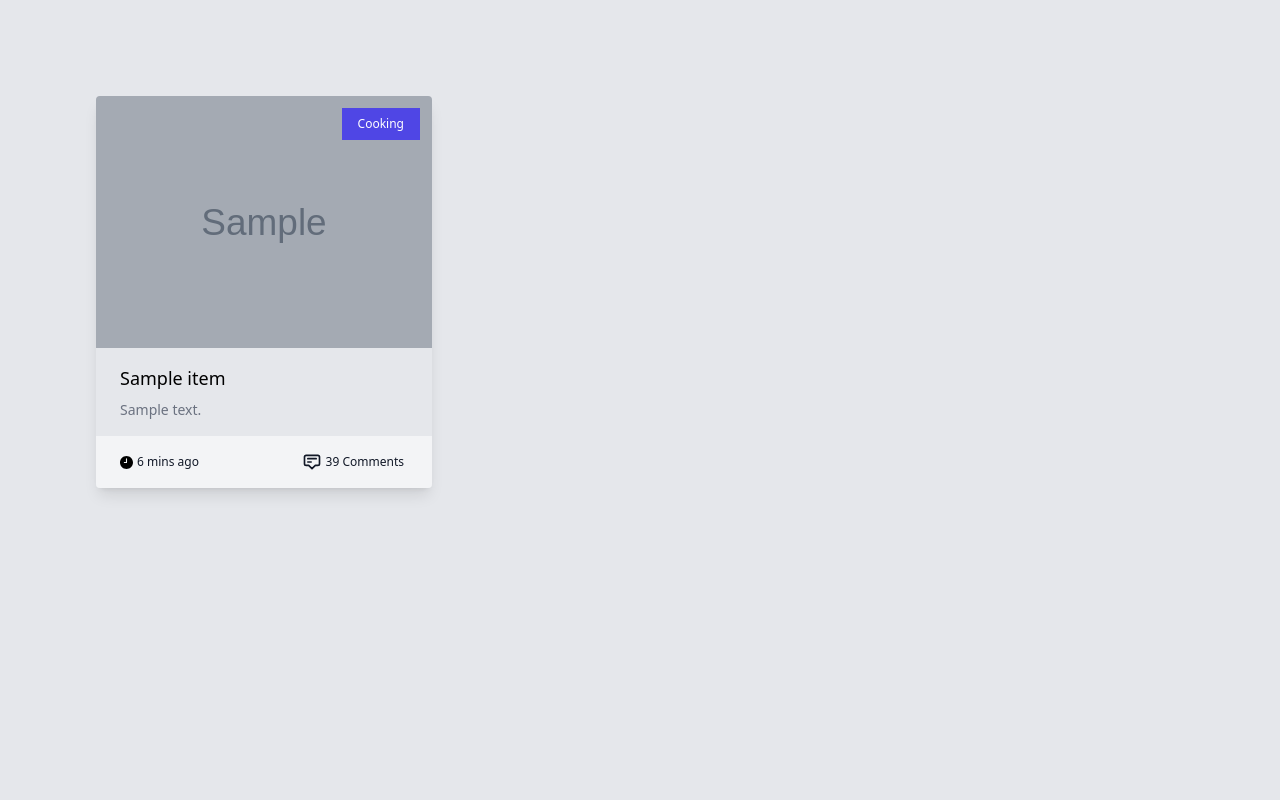
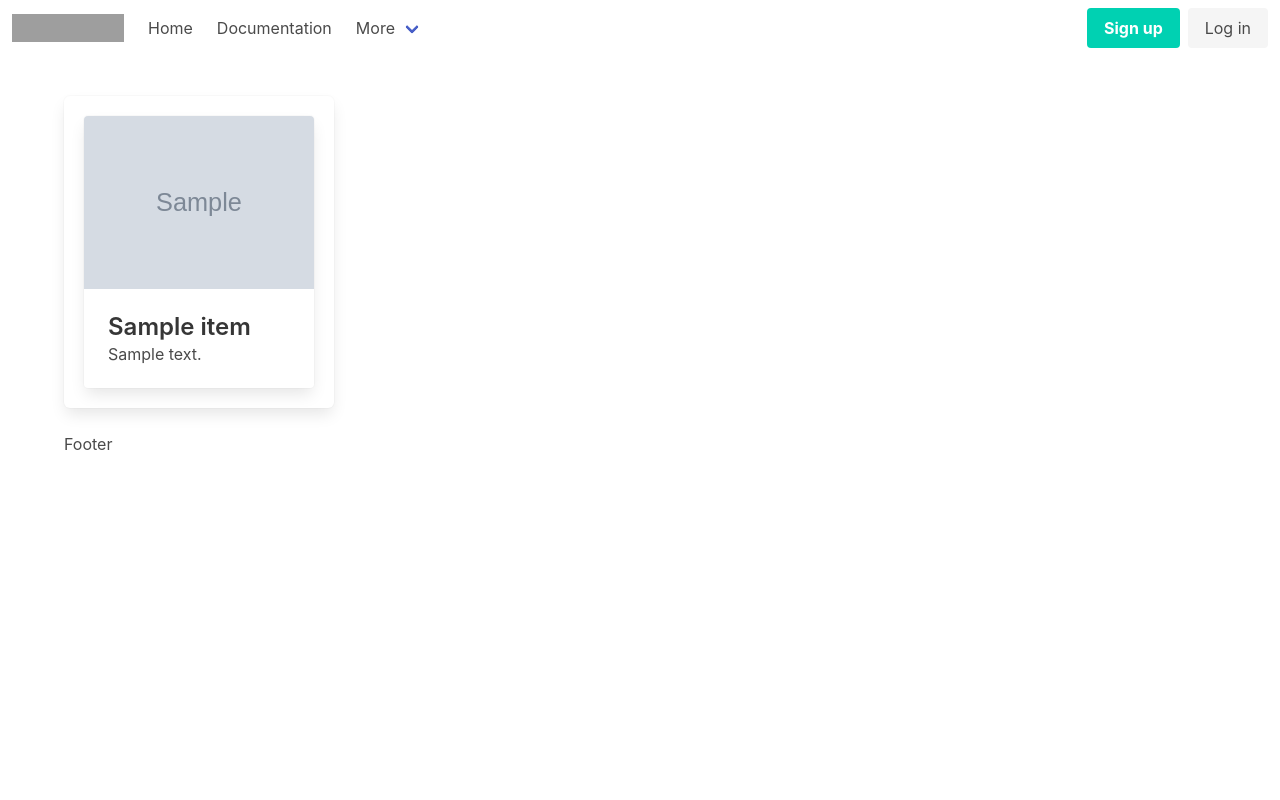
Before and after one commit to haseebjanhamraz/anp_candidates, a Node server app: page / in a window 1280 px wide. Run offline with Node 20, Linux system fonts and the light colour scheme; tables that the repository leaves empty hold one stand-in row (values such as "Sample post"); grey boxes marked "Sample" are stand-in pictures; style sheets or scripts are compiled from the project's sources; some libraries are stand-ins or nearby versions; grey boxes are pictures that could not be loaded.

Commit message:
Jumped from tailwind to bulma css

```diff
--- a/package.json
+++ b/package.json
@@ -12,12 +12,12 @@
   "license": "ISC",
   "dependencies": {
     "autoprefixer": "^10.4.16",
+    "bulma": "^0.9.4",
     "cloudinary": "^1.41.0",
     "ejs": "^3.1.9",
     "express": "^4.18.2",
     "mongoose": "^8.0.2",
-    "multer": "^1.4.5-lts.1",
-    "tailwindcss": "^3.3.6"
+    "multer": "^1.4.5-lts.1"
   },
   "devDependencies": {
     "postcss": "^8.4.32",
--- a/src/styles.css
+++ /dev/null
@@ -1,3 +0,0 @@
-@import 'tailwindcss/base';
-@import 'tailwindcss/components';
-@import 'tailwindcss/utilities';
--- a/tailwind.config.js
+++ /dev/null
@@ -1,7 +0,0 @@
-module.exports = {
-    content: [
-      "./views/**/*.ejs",
-    ],
-    theme: {},
-    plugins: [],
-  };
--- a/views/index.ejs
+++ b/views/index.ejs
@@ -1,81 +1,27 @@
 <%- include('partials/header') %>
-
-<!-- <div class="bg-white p-4 rounded shadow-md">
-  <h2 class="text-2xl font-bold mb-4">Candidates List</h2>
-
-  <% if (items.length > 0) { %>
-    <ul class="space-y-4">
-      <% items.forEach(item => { %>
-        <li class="flex items-center">
-          <img src="<%= item.imagePath %>" alt="<%= item.name %>'s Image" class="w-10 h-10 rounded-full object-cover mr-4">
-
-          <div>
-            <h3 class="text-lg font-semibold"><%= item.name %></h3>
-            <p class="text-gray-600"><%= item.description %></p>
-          </div>
-        </li>
-      <% }); %>
-    </ul>
-  <% } else { %>
-    <p class="text-gray-500">No candidates available.</p>
-  <% } %>
-</div> -->
-
-<div class="max-w-screen-xl mx-auto p-5 sm:p-10 md:p-16">
-
-    <div class="grid grid-cols-1 sm:grid-cols-2 md:grid-cols-3 gap-10">
+    <div class="columns is-multiline">
+        <!-- Column 1 -->
         <% if (items.length > 0) { %>
             <% items.forEach(item => { %>
-        <!-- CARD 1 -->
-        <div class="rounded overflow-hidden shadow-lg flex flex-col">
-            <a href="#"></a>
-            <div class="relative"><a href="#">
-                    <img class="w-full"
-                        src="<%= item.imagePath %>?auto=compress&amp;cs=tinysrgb&amp;dpr=1&amp;w=500"
-                        alt="Sunset in the mountains">
-                    <div
-                        class="hover:bg-transparent transition duration-300 absolute bottom-0 top-0 right-0 left-0 bg-gray-900 opacity-25">
+        <div class="column is-one-quarter mt-6">
+            <!-- Your content for column 1 goes here -->
+            <div class="box">
+                <div class="card">
+                    <div class="card-image">
+                      <figure class="image is-4by3">
+                        <img src="<%= item.imagePath %>" alt="<%= item.name %>'s Image">
+                      </figure>
                     </div>
-                </a>
-                <a href="#!">
-                    <div
-                        class="text-xs absolute top-0 right-0 bg-indigo-600 px-4 py-2 text-white mt-3 mr-3 hover:bg-white hover:text-indigo-600 transition duration-500 ease-in-out">
-                        Cooking
+                    <div class="card-content">
+                      <div class="media">
+
+                        <div class="media-content">
+                          <p class="title is-4"><%= item.name %></p>
+                          <p class="subtitle is-6"><%= item.description%></p>
                         </div>
-                </a>
                       </div>
-            <div class="px-6 py-4 mb-auto">
-                <a href="#"
-                    class="font-medium text-lg inline-block hover:text-indigo-600 transition duration-500 ease-in-out inline-block mb-2"><%= item.name %></a>
-                <p class="text-gray-500 text-sm">
-                    <%= item.description %>
-                </p>
                     </div>
-            <div class="px-6 py-3 flex flex-row items-center justify-between bg-gray-100">
-                <span href="#" class="py-1 text-xs font-regular text-gray-900 mr-1 flex flex-row items-center">
-                    <svg height="13px" width="13px" version="1.1" id="Layer_1"
-                        xmlns="http://www.w3.org/2000/svg" xmlns:xlink="http://www.w3.org/1999/xlink" x="0px"
-                        y="0px" viewBox="0 0 512 512" style="enable-background:new 0 0 512 512;"
-                        xml:space="preserve">
-                        <g>
-                            <g>
-                                <path
-                                    d="M256,0C114.837,0,0,114.837,0,256s114.837,256,256,256s256-114.837,256-256S397.163,0,256,0z M277.333,256 c0,11.797-9.536,21.333-21.333,21.333h-85.333c-11.797,0-21.333-9.536-21.333-21.333s9.536-21.333,21.333-21.333h64v-128 c0-11.797,9.536-21.333,21.333-21.333s21.333,9.536,21.333,21.333V256z">
-                                </path>
-                            </g>
-                        </g>
-                    </svg>
-                    <span class="ml-1">6 mins ago</span>
-                </span>
-
-                <span href="#" class="py-1 text-xs font-regular text-gray-900 mr-1 flex flex-row items-center">
-                    <svg class="h-5" fill="none" viewBox="0 0 24 24" stroke="currentColor">
-                        <path stroke-linecap="round" stroke-linejoin="round" stroke-width="2"
-                            d="M7 8h10M7 12h4m1 8l-4-4H5a2 2 0 01-2-2V6a2 2 0 012-2h14a2 2 0 012 2v8a2 2 0 01-2 2h-3l-4 4z">
-                        </path>
-                    </svg>
-                    <span class="ml-1">39 Comments</span>
-                </span>
+                  </div>
             </div>
         </div>
         <% }); %>
@@ -83,7 +29,8 @@
                 <p class="text-gray-500">No candidates available.</p>
               <% } %>
     </div>
-</div>
+
+
 
 
 <%- include('partials/footer') %>
--- a/views/partials/footer.ejs
+++ b/views/partials/footer.ejs
@@ -1,2 +1,6 @@
+<footer>
+    <p>Footer</p>
+</footer>
+</div>
 </body>
 </html>
--- a/views/partials/header.ejs
+++ b/views/partials/header.ejs
@@ -2,8 +2,9 @@
 <head>
   <meta charset="UTF-8">
   <meta name="viewport" content="width=device-width, initial-scale=1.0">
-  <link rel="stylesheet" href="/public/styles.css">
-
+  <link rel="stylesheet" href="https://cdn.jsdelivr.net/npm/bulma@0.9.2/css/bulma.min.css">
   <title>Node CRUD App</title>
 </head>
-<body class="bg-gray-200 p-8">
+<body>
+  <%- include('navbar') %>
+  <div class="container mt-6">
--- /dev/null
+++ b/views/partials/navbar.ejs
@@ -0,0 +1,60 @@
+<nav class="navbar is-fixed-top" role="navigation" aria-label="main navigation">
+    <div class="navbar-brand">
+      <a class="navbar-item" href="https://bulma.io">
+        <img src="https://bulma.io/images/bulma-logo.png" width="112" height="28">
+      </a>
+
+      <a role="button" class="navbar-burger" aria-label="menu" aria-expanded="false" data-target="navbarBasicExample">
+        <span aria-hidden="true"></span>
+        <span aria-hidden="true"></span>
+        <span aria-hidden="true"></span>
+      </a>
+    </div>
+
+    <div id="navbarBasicExample" class="navbar-menu">
+      <div class="navbar-start">
+        <a class="navbar-item">
+          Home
+        </a>
+
+        <a class="navbar-item">
+          Documentation
+        </a>
+
+        <div class="navbar-item has-dropdown is-hoverable">
+          <a class="navbar-link">
+            More
+          </a>
+
+          <div class="navbar-dropdown">
+            <a class="navbar-item">
+              About
+            </a>
+            <a class="navbar-item">
+              Jobs
+            </a>
+            <a class="navbar-item">
+              Contact
+            </a>
+            <hr class="navbar-divider">
+            <a class="navbar-item">
+              Report an issue
+            </a>
+          </div>
+        </div>
+      </div>
+
+      <div class="navbar-end">
+        <div class="navbar-item">
+          <div class="buttons">
+            <a class="button is-primary">
+              <strong>Sign up</strong>
+            </a>
+            <a class="button is-light">
+              Log in
+            </a>
+          </div>
+        </div>
+      </div>
+    </div>
+  </nav>
```
Also changed, not shown: postcss.config.js (deleted, +0 -16 lines), 1 other file. Lines whose indentation alone changed are shown as unchanged.
